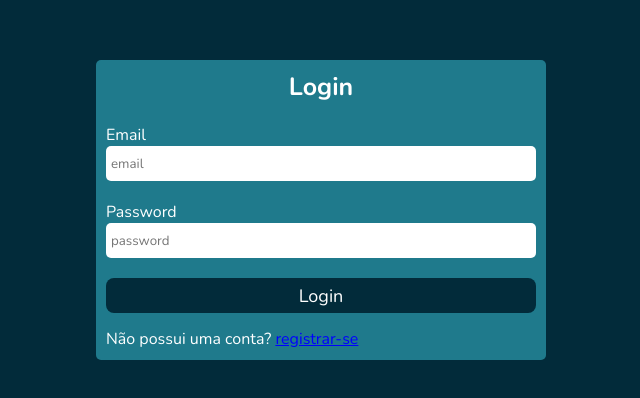
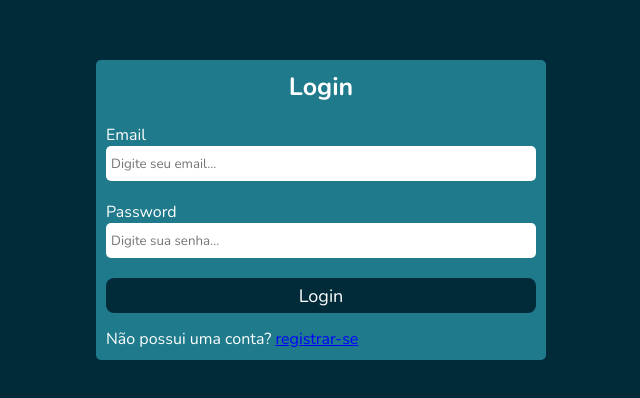
Before and after one commit to Mateus-Mont/project-full-stack-front, a React (Create React App) app: page / in a window 1280 px wide. Shown: the part 190-588 px from the top of the page, without its empty margins (319-959 px from the left). Built offline with nearby package versions, Linux system fonts and the light colour scheme.

Commit message:
fix: placeholder and type input

```diff
--- a/src/components/input/index.tsx
+++ b/src/components/input/index.tsx
@@ -6,13 +6,14 @@ interface iInputProps {
   onChange?: (event: ChangeEvent<HTMLInputElement>) => void;
   label: string;
   hidden?: boolean;
+  type: string;
 }
 
-export const Input = ({ placeholder, label, hidden }: iInputProps) => {
+export const Input = ({ placeholder, label, hidden, type }: iInputProps) => {
   return (
     <StyledInput placeholder={placeholder}>
       <label hidden={hidden}>{label}</label>
-      <input placeholder={placeholder} />
+      <input placeholder={placeholder} type={type} />
     </StyledInput>
   );
 };
--- a/src/components/input/style.ts
+++ b/src/components/input/style.ts
@@ -11,5 +11,6 @@ export const StyledInput = styled.div`
     padding-left: 5px;
     border: none;
 
+
   }
 `;
--- a/src/pages/login/index.tsx
+++ b/src/pages/login/index.tsx
@@ -11,8 +11,8 @@ export const Login = () => {
         <header>
           <h3>Login</h3>
         </header>
-        <Input label="Email" placeholder={"email"} />
-        <Input label={"Password"} placeholder={"password"} />
+        <Input label="Email" placeholder={"Digite seu email..."} type={"email"} />
+        <Input label={"Password"} placeholder={"Digite sua senha..."} type={"password"} />
         <StyledContainerButton>
           <Button buttonVariation={"Login"} type={"submit"}>
             Login
```
